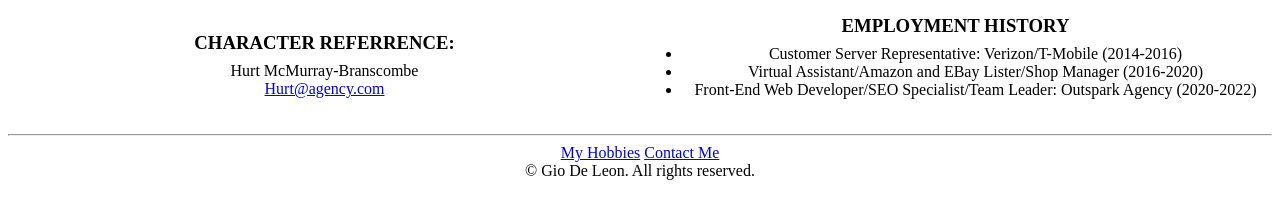
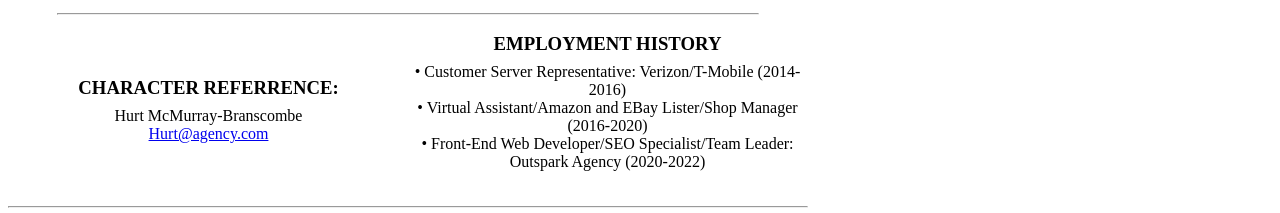
Before and after one commit to iamgiiodeleon/html.resume, a plain HTML site: page index.html in a window 1280 px wide. Shown: the part 807-1020 px from the top of the page. Before the commit the page ends 995 px from the top, so only its background shows below. Drawn offline with Linux system fonts and the light colour scheme.

Commit message:
Update index.html

```diff
--- a/index.html
+++ b/index.html
@@ -2,6 +2,11 @@
 <html lang="en">
 <head>
     <style>
+        body {
+            width: 800px;
+            text-align:center;
+        }
+
         p.small {
           line-height: 0.7;
         }
@@ -18,7 +23,7 @@
     <meta name="viewport" content="width=device-width, initial-scale=1.0">
     <title>My Resume</title>
 </head>
-<body style = "text-align:center">
+<body>
     <table width="100%">
         <tr>
         <td width="50%"><img src="./giio.jpg" alt="giio's picture" height="200"></td>
@@ -88,11 +93,11 @@
         </td>
         <td width="50%">
             <h3>EMPLOYMENT HISTORY</h3>
-            <ul>
-                <li>Customer Server Representative: Verizon/T-Mobile (2014-2016)</li>
-                <li>Virtual Assistant/Amazon and EBay Lister/Shop Manager (2016-2020)</li>
-                <li>Front-End Web Developer/SEO Specialist/Team Leader: Outspark Agency (2020-2022)</li>
-            </ul>
+            <p>
+                • Customer Server Representative: Verizon/T-Mobile (2014-2016) <br>
+                • Virtual Assistant/Amazon and EBay Lister/Shop Manager (2016-2020) <br>
+                • Front-End Web Developer/SEO Specialist/Team Leader: Outspark Agency (2020-2022) <br>
+            </p>
         </td>
     </tr>
 </table>
```
